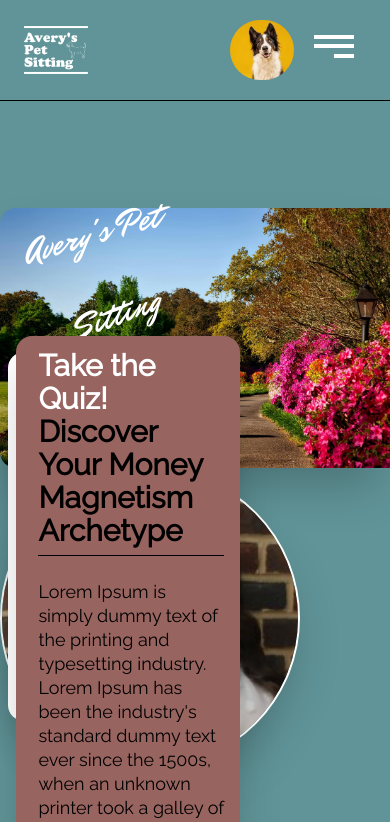
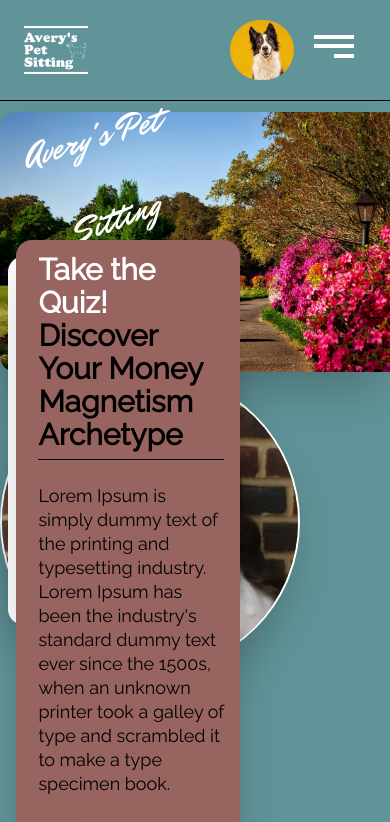
Before and after one commit to MitchellGruner/Averys-Pet-Sitting, a Next.js app: page / in a window 390 px wide. Shown: the top 822 px of the page. Built offline with nearby package versions, Linux system fonts and the light colour scheme.

Commit message:
add responsive padding-y

```diff
--- a/app/page.tsx
+++ b/app/page.tsx
@@ -2,7 +2,7 @@ import Main from "./components/main/Main";
 
 export default function Home() {
   return (
-    <main className="flex min-h-screen mx-auto max-w-[1600px] flex-col justify-between py-24">
+    <main className="flex min-h-screen mx-auto max-w-[1600px] flex-col justify-between lg:py-10 xl:py-24">
       <Main />
     </main>
   );
```
